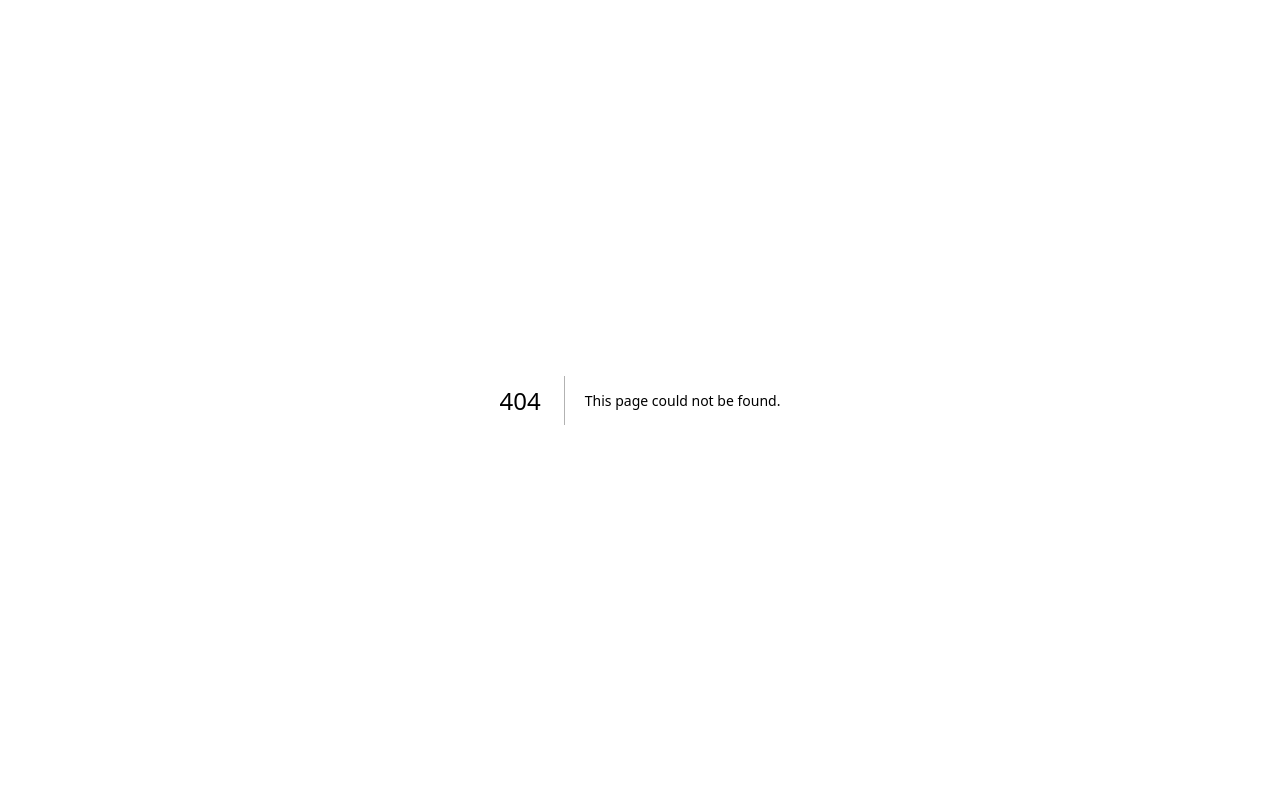
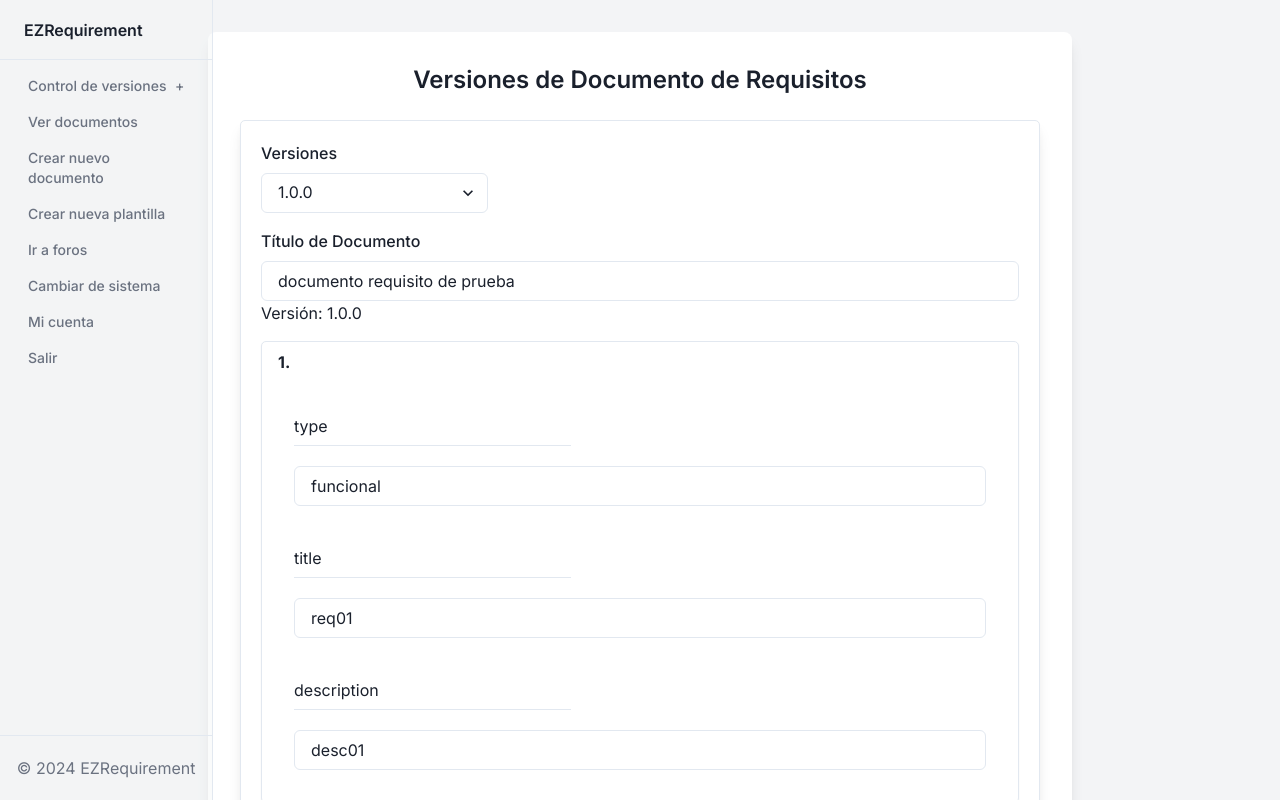
Before and after one commit to Pr-IntegradorTIGrupo1/frontend, a Next.js app: page /user/versionControl/1/versionDetail in a window 1280 px wide. Before the commit this address had no page. Shown: the top 800 px of the page. Built offline with nearby package versions, Linux system fonts and the light colour scheme.

Commit message:
feature: nuevas pantallas de control de versiones, pagina principal, ver version, y mejoras en la sidebar.

```diff
--- a/app/user/layout.tsx
+++ b/app/user/layout.tsx
@@ -2,7 +2,7 @@ import type { Metadata } from "next";
 import { Inter } from "next/font/google";
 import "../../app/globals.css";
 import Sidebar from "@/components/Sidebar";
-import { UserMenuLinks } from "@/constants/menuLinks";
+import { UserMenuLinks, subMenuLinks } from "@/constants/menuLinks";
 
 const inter = Inter({ subsets: ["latin"] });
 
@@ -18,7 +18,7 @@ export default function RootLayout({
 }>) {
   return (
     <div className="flex h-full">
-      <Sidebar menuLinks={UserMenuLinks} />
+      <Sidebar menuLinks={UserMenuLinks} submenuLinks={subMenuLinks} />
       {children}
     </div>
   );
--- /dev/null
+++ b/app/user/versionControl/[id]/versionDetail/page.tsx
@@ -0,0 +1,21 @@
+// versionControl/[id]/page.tsx
+import CreateNewVersion from '@/components/controlVersion/CreateNewVersion'
+import VersionDetail from '@/components/controlVersion/VersionDetail'
+import CreateTemplateForm from '@/components/template/CreateTemplateForm'
+import React from 'react'
+
+const page = () => {
+  return (
+    <div className="min-h-screen flex items-center justify-center bg-gray-100 py-8 w-full">
+      <div className="bg-white shadow-lg rounded-lg p-8">
+        <h1 className="text-2xl font-semibold mb-6 text-center">
+          Versiones de Documento de Requisitos
+        </h1>
+        <VersionDetail/>
+      </div>
+    </div>
+
+  )
+}
+
+export default page
--- a/app/user/versionControl/fakeData/documentoRequisito.ts
+++ b/app/user/versionControl/fakeData/documentoRequisito.ts
@@ -24,3 +24,27 @@ export const documentoRequisito = {
       }
     ]
   }
+  export const documentoRequisito2 = {
+    "id": 1,
+    "title": "documento requisito de prueba 2",
+    "version": "1.1.0",
+    "requirements": [
+      {
+        "id": 1,
+        "content": [
+          "type: funcional",
+          "title: pantalla de login",
+          "description: desc01"
+        ]
+      },
+      {
+        "id": 2,
+        "content": [
+          "type: funcional",
+          "title: middleware y control de usuario",
+          "description: desc02",
+          "date: date"
+        ]
+      }
+    ]
+  }
--- a/app/user/versionControl/page.tsx
+++ b/app/user/versionControl/page.tsx
@@ -0,0 +1,20 @@
+import VersionTable from '@/components/controlVersion/VersionTable';
+import Link from 'next/link'
+import React from 'react'
+
+const VersionDashboard = () => {
+
+
+  return (
+    <div className="min-h-screen flex items-center justify-center bg-gray-100 py-8 w-full">
+      <div className="bg-white shadow-lg rounded-lg p-8">
+        <h1 className="text-2xl font-semibold mb-6 text-center">
+          Tabla de Documentos
+        </h1>
+        <VersionTable />
+      </div>
+    </div>
+  );
+}
+
+export default VersionDashboard
--- a/components/Sidebar.tsx
+++ b/components/Sidebar.tsx
@@ -2,34 +2,32 @@
 import React from "react";
 import { usePathname } from "next/navigation";
 import Link from "next/link";
-import Image from "next/image";
+import SideBarDropdown from "./SidebarDropdown";
 
 interface menuLink {
   name: string;
   link: string;
 }
 
-const Sidebar: React.FC<{ menuLinks: menuLink[] }> = ({ menuLinks }) => {
+const Sidebar: React.FC<{ menuLinks: menuLink[], submenuLinks: menuLink[] }> = ({ menuLinks, submenuLinks }) => {
   const pathname = usePathname();
+
+
+
   return (
-    <div className="hidden border-r bg-gray-100/40 lg:block w-1/6 h-full">
-      <div className="flex max-h-screen flex-col gap-2">
+    <div className="fixed top-0 left-0 h-full w-1/6 border-r bg-gray-100/40">
+      <div className="flex flex-col h-full">
         <div className="flex h-[60px] items-center border-b px-6">
           <Link
             className="flex items-center gap-1 font-semibold"
             href={menuLinks[0].link}
           >
-            {/*<Image
-              src="/EzTransparentLogo.png"
-              width="60"
-              height="60"
-              alt="Logo"
-  />*/}
             <span>EZRequirement</span>
           </Link>
         </div>
         <div className="flex-1 overflow-auto py-2">
           <nav className="grid items-start px-4 text-sm font-medium">
+            <SideBarDropdown title="Control de versiones" links={submenuLinks} pathname={pathname} />
             {menuLinks.map((link) => (
               <Link
                 key={link.name}
@@ -45,8 +43,8 @@ const Sidebar: React.FC<{ menuLinks: menuLink[] }> = ({ menuLinks }) => {
             ))}
           </nav>
         </div>
-        <div>
-          <div className="flex items-center justify-center h-12 border-t">
+        <div className="border-t py-2">
+          <div className="flex items-center justify-center h-12">
             <span className="text-gray-500">
               © {new Date().getFullYear()} EZRequirement
             </span>
--- /dev/null
+++ b/components/SidebarDropdown.tsx
@@ -0,0 +1,52 @@
+import React, { useState } from "react";
+import Link from "next/link";
+
+interface menuLink {
+    name: string;
+    link: string;
+}
+
+interface DropdownProps {
+  title: string;
+  links: menuLink[];
+  pathname: string; // Añadido pathname
+}
+
+const SideBarDropdown: React.FC<DropdownProps> = ({ title, links, pathname }) => {
+  const [isOpen, setIsOpen] = useState(false);
+
+  return (
+    <div>
+      <div
+        className={`flex items-center justify-between cursor-pointer px-3 py-2 transition-all ${
+          isOpen
+            ? "text-gray-900 bg-gray-100 dark:bg-gray-800 dark:text-gray-50"
+            : "text-gray-500 hover:text-gray-900 dark:text-gray-400 dark:hover:text-gray-50"
+        }`}
+        onClick={() => setIsOpen(!isOpen)}
+      >
+        <span>{title}</span>
+        <span>{isOpen ? "-" : "+"}</span>
+      </div>
+      {isOpen && (
+        <div className="ml-4">
+          {links.map((link) => (
+            <Link
+              key={link.name}
+              className={`flex items-center gap-3 rounded-lg px-3 py-2 transition-all ${
+                pathname === link.link
+                  ? "text-gray-900 bg-gray-100 dark:bg-gray-800 dark:text-gray-50"
+                  : "text-gray-500 hover:text-gray-900 dark:text-gray-400 dark:hover:text-gray-50"
+              }`}
+              href={link.link}
+            >
+              <span>{link.name}</span>
+            </Link>
+          ))}
+        </div>
+      )}
+    </div>
+  );
+};
+
+export default SideBarDropdown;
--- /dev/null
+++ b/components/controlVersion/VersionDetail.tsx
@@ -0,0 +1,85 @@
+'use client';
+import { useState } from 'react';
+import { Box, FormControl, FormLabel, Input, VStack, Text, Center, Select } from '@chakra-ui/react';
+import { documentoRequisito, documentoRequisito2 } from '@/app/user/versionControl/fakeData/documentoRequisito';
+
+const VersionDetail: React.FC = () => {
+  const versions = ["1.0.0", "1.1.0"]; // Lista de versiones
+  const [selectedVersion, setSelectedVersion] = useState(versions[0]); // Estado para la versión seleccionada
+
+  // Función para manejar el cambio de versión
+  const handleVersionChange = (event: React.ChangeEvent<HTMLSelectElement>) => {
+    setSelectedVersion(event.target.value);
+  };
+
+  // Selecciona el documento de requisito según la versión seleccionada
+  const currentDocumentoRequisito = selectedVersion === "1.0.0" ? documentoRequisito : documentoRequisito2;
+
+  return (
+    <Center>
+      <Box width="800px">
+        <Box p={5} borderWidth={1} borderRadius={5} boxShadow="lg">
+          <VStack spacing={4} align="stretch">
+            <FormControl width="30%">
+              <FormLabel>Versiones</FormLabel>
+              <Select value={selectedVersion} onChange={handleVersionChange}>
+                {versions.map((version, index) => (
+                  <option key={index} value={version}>{version}</option>
+                ))}
+              </Select>
+            </FormControl>
+            <FormControl>
+              <FormLabel>Título de Documento</FormLabel>
+              <Input
+                value={currentDocumentoRequisito.title}
+                readOnly
+              />
+              <Text>Versión: {currentDocumentoRequisito.version}</Text>
+            </FormControl>
+            <>
+              {currentDocumentoRequisito.requirements.map((requirement, reqIndex) => (
+                <Box key={reqIndex} position="relative" borderWidth={1} borderRadius={5} p={4} boxShadow="sm" bg='white'>
+                  <Text
+                    position="absolute"
+                    top={2}
+                    left={2}
+                    fontWeight="bold"
+                    backgroundColor="white"
+                    px={2}
+                    borderRadius="md"
+                  >
+                    {`${reqIndex + 1}.`}
+                  </Text>
+                  <Box mt={4} p={4}>
+                    <VStack spacing={4} align="stretch">
+                      {requirement.content.map((item, contentIndex) => (
+                        <Box key={contentIndex} position="relative" mt={4}>
+                          <FormControl>
+                            <Input
+                              value={item.split(': ')[0].trim()}
+                              readOnly
+                              placeholder="Etiqueta"
+                              variant='flushed'
+                              width="40%"
+                            />
+                            <Input
+                              value={item.split(': ')[1].trim()}
+                              readOnly
+                              placeholder="Valor"
+                              mt={5}
+                            />
+                          </FormControl>
+                        </Box>
+                      ))}
+                    </VStack>
+                  </Box>
+                </Box>
+              ))}
+            </>
+          </VStack>
+        </Box>
+      </Box>
+    </Center>
+  );
+};
+export default VersionDetail;
--- /dev/null
+++ b/components/controlVersion/VersionTable.tsx
@@ -0,0 +1,75 @@
+'use client';
+import { Document } from "@/interfaces/Document";
+import DataTable from "react-data-table-component";
+import { useRouter } from 'next/navigation'
+import { useQuery } from "@apollo/client";
+import { GET_ALL_DOCUMENTS } from "@/components/apollo/queries";
+import { Version } from '../../interfaces/Version';
+
+const customStyles = {
+    rows: {
+        style: {
+            cursor: 'pointer', // Cambia el cursor a una mano
+            '&:hover': {
+                backgroundColor: 'aliceblue', // Cambia el color de fondo al pasar el ratón por encima
+            },
+        },
+    },
+};
+
+const columns = [
+    {
+        name: "ID",
+        selector: (row: Document) => row.id,
+        sortable: true,
+        width: "80px"
+    },
+    {
+        name: "Titulo",
+        selector: (row: Document) => row.title,
+        sortable: true,
+        width: "300px"
+    },
+    {
+        name: "fecha creacion",
+        selector: (row: Document) => row.timestamp,
+        sortable: true,
+        width: "180px"
+    },
+    {
+        name: "Version",
+        selector: (row: Document) => row.version.version,
+        sortable: true,
+        width: "100px"
+    },
+    {
+        name: "Template",
+        selector: (row: Document) => row.template.title,
+        sortable: true,
+    }
+
+];
+
+export default function VersionTable() {
+    const { data: dataDocuments, loading: loadingDocuments, error: errorDocuments, refetch } = useQuery(GET_ALL_DOCUMENTS)
+    console.log(dataDocuments)
+
+    const router = useRouter()
+
+    if (loadingDocuments) return <p>Loading...</p>
+    if (errorDocuments) return <p>Error...</p>
+
+    return (
+        <div className="space-y-8 w-[1000px] ">
+            <DataTable
+                title="Documentos"
+                columns={columns}
+                data={dataDocuments?.getAllDocument}
+                pagination
+                onRowClicked={row => router.push(`/user/dashboard/document/${row.id}`)}
+                customStyles={customStyles}
+            />
+        </div>
+    )
+
+}
--- a/constants/menuLinks.ts
+++ b/constants/menuLinks.ts
@@ -113,3 +113,14 @@ export const PatientMenuLinks = [
     },
 
   ];
+
+  export const subMenuLinks = [
+    {
+      name: "Versiones de Documentos",
+      link: "/user/versionControl",
+    },
+    {
+      name: "Sub-Item 2",
+      link: "/sub-item-2",
+    },
+  ];
```
Also changed, not shown: app/user/versionControl/[id]/newVersion/page.tsx (renamed from app/user/versionControl/[id]/page.tsx).
